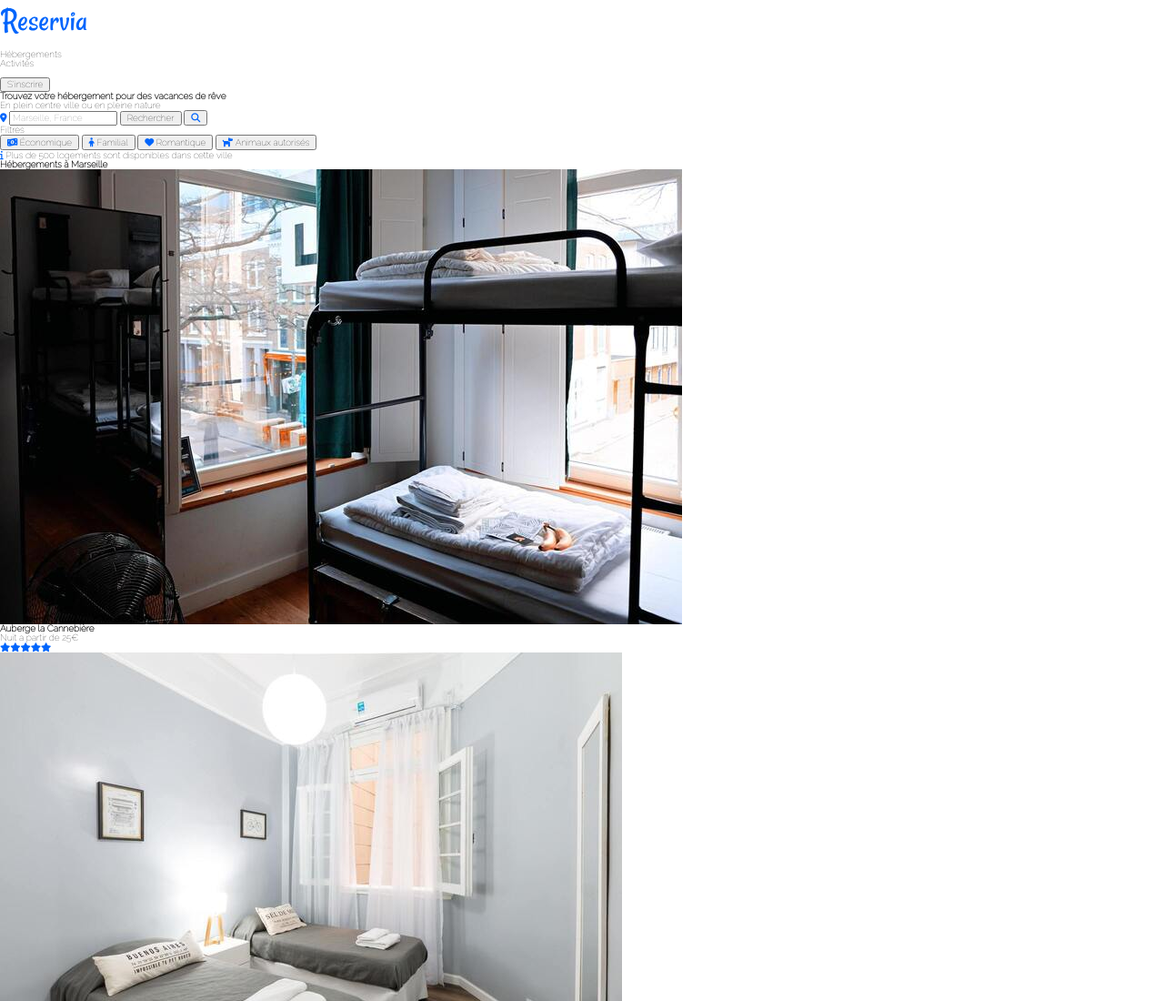
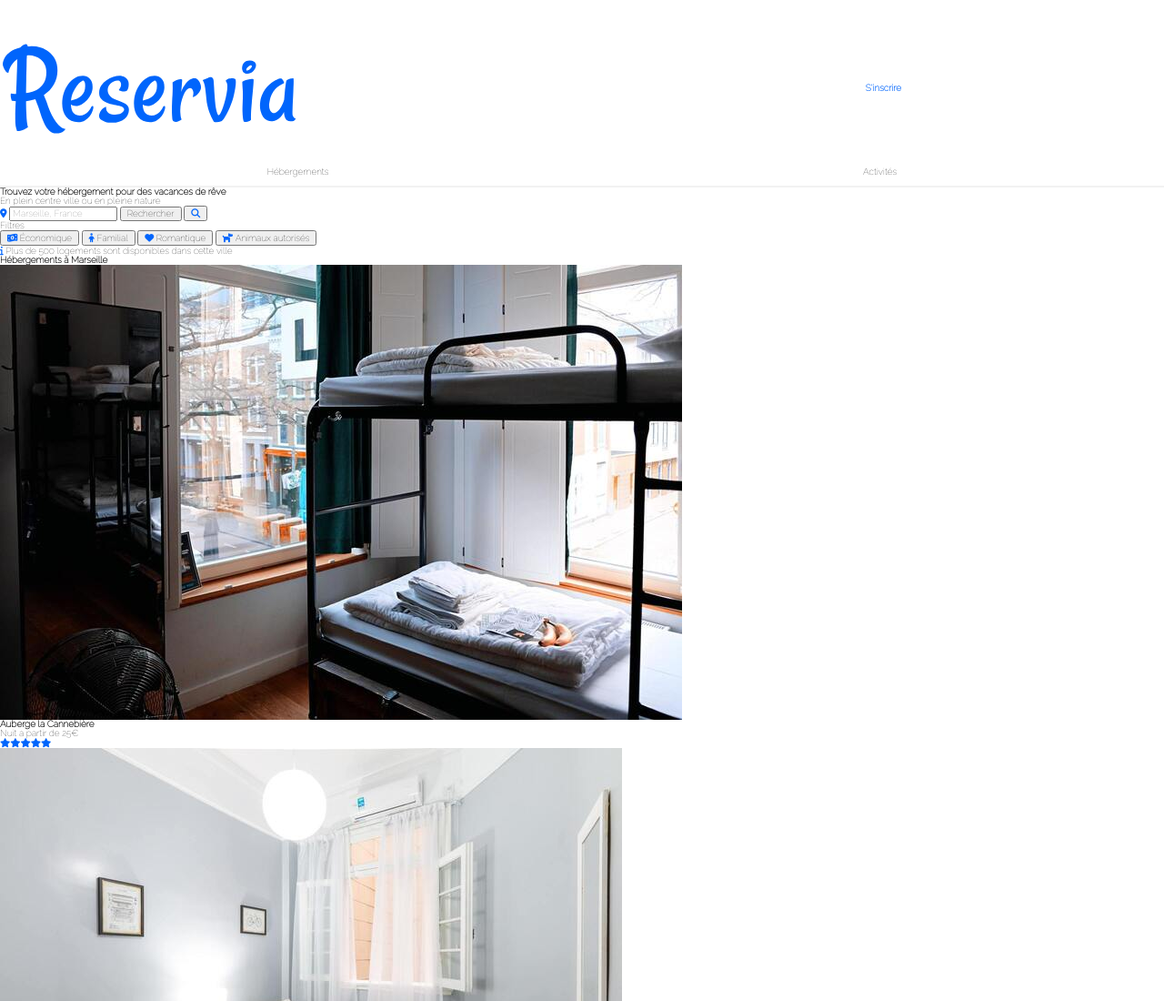
Before and after one commit to S-Moreira06/MOREIRAStephane_2_10102020, a website: page public/index.html in a window 1280 px wide. Shown: the top 1100 px of the page at 91% size. Drawn offline with Linux system fonts and the light colour scheme; files whose address does not match are found by name; a web font is replaced by a local one.

Commit message:
create : nav.scss
create and make first setup for nav.scss

```diff
--- /dev/null
+++ b/sass/layout/_nav.scss
@@ -0,0 +1,25 @@
+nav {
+    margin-top: 2rem;
+    display: grid;
+    grid-template: auto auto / auto auto;
+    grid-template-areas:
+        "logo signup"
+        "nav nav";
+        border-bottom: 2px solid $color-secondary;
+    img {
+        grid-area: logo;
+        width: 50%;
+    }
+    ul {
+        grid-area: nav;
+        display: flex;
+        justify-content: space-around;
+    }
+    .signup {
+        grid-area: signup;
+        color: $color-primary;
+        font-weight: 800;
+        background: none;
+        border: none;
+    }
+}
--- a/sass/main.scss
+++ b/sass/main.scss
@@ -2,3 +2,4 @@
 @import "./base/reset";
 @import "./base/typography";
 @import "./base/base";
+@import "./layout/nav";
```
Also changed, not shown: public/css/style.css, 1 other file.
